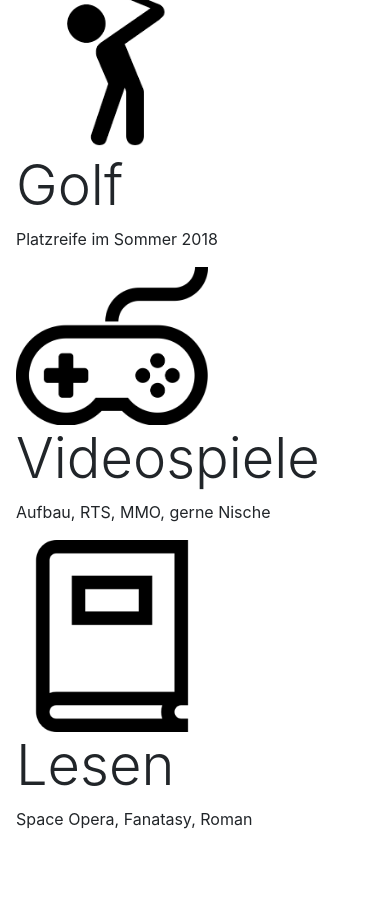
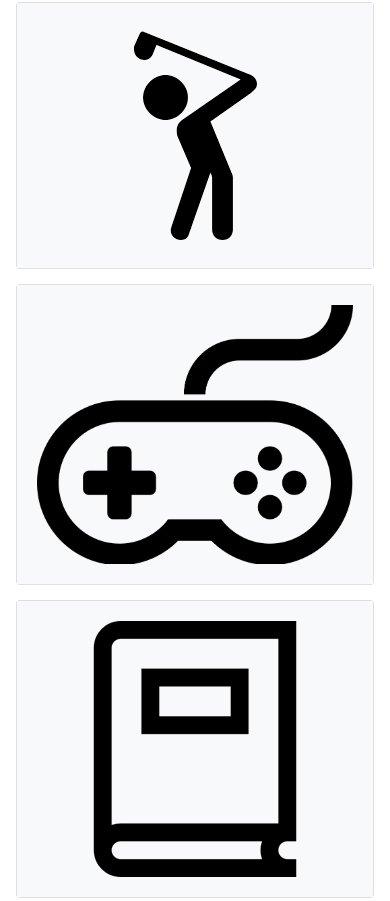
Before and after one commit to hendronicus/hendronicus.github.io, a plain HTML site: page index.html in a window 390 px wide. Shown: the part 4886-5787 px from the top of the page. Drawn offline with nearby package versions, Linux system fonts and the light colour scheme; a script that the page names is missing.

Commit message:
makes cards on interest responsive

```diff
--- a/index.html
+++ b/index.html
@@ -141,53 +141,64 @@
     <div class="jumbotron">
         <h1 class="display-4">Meine Hobbies</h1>
         <div class="card-deck">
-            <div class="flip-card">
-                <div class="flip-card-inner">
-                    <div class="flip-card-front">
-                        <img src="assets/images/guitar.png" style="width:12rem">
+
+            <div class="card card-flip">
+                <div class="card-front bg-light text-black">
+                    <div class="card-body">
+                        <img src="assets/images/guitar.png" class="img-fluid mx-auto d-block">
                     </div>
-                    <div class="flip-card-back">
+                </div>
+                <div class="card-back bg-light text-black">
+                    <div class="card-body">
                         <h1 class="display-4">Gitarre</h1>
                         <p>Klassisch, Elektrisch, Akustisch, Bouzouki, Ukulele</p>
                     </div>
                 </div>
             </div>
 
-            <div class="flip-card">
-                <div class="flip-card-inner">
-                    <div class="flip-card-front">
-                        <img src="assets/images/golf.png" style="width:12rem">
+            <div class="card card-flip">
+                <div class="card-front bg-light text-black">
+                    <div class="card-body">
+                        <img src="assets/images/golf.png" class="img-fluid mx-auto d-block">
                     </div>
-                    <div class="flip-card-back">
+                </div>
+                <div class="card-back bg-light text-black">
+                    <div class="card-body">
                         <h1 class="display-4">Golf</h1>
                         <p>Platzreife im Sommer 2018</p>
                     </div>
                 </div>
             </div>
 
-            <div class="flip-card">
-                <div class="flip-card-inner">
-                    <div class="flip-card-front">
-                        <img src="assets/images/videogames.png" style="width:12rem">
+            <div class="card card-flip">
+                <div class="card-front bg-light text-black">
+                    <div class="card-body">
+                        <img src="assets/images/videogames.png" class="img-fluid mx-auto d-block">
                     </div>
-                    <div class="flip-card-back">
+                </div>
+                <div class="card-back bg-light text-black">
+                    <div class="card-body">
                         <h1 class="display-4">Videospiele</h1>
-                        <p>Aufbau, RTS, MMO, gerne Nische</p>
+                        <p>Aufbau, Strategie, MMO; gerne Nische</p>
                     </div>
                 </div>
             </div>
 
-            <div class="flip-card">
-                <div class="flip-card-inner">
-                    <div class="flip-card-front">
-                        <img src="assets/images/book.png" style="width:12rem">
-                    </div>
-                    <div class="flip-card-back">
-                        <h1 class="display-4">Lesen</h1>
-                        <p>Space Opera, Fanatasy, Roman</p>
+            <div class="card card-flip">
+                <div class="card-front bg-light text-black">
+                    <div class="card-body">
+                        <img src="assets/images/book.png" class="img-fluid rounded mx-auto d-block">
                     </div>
                 </div>
-        </div>
+                <div class="card-back bg-light text-black">
+                    <div class="card-body">
+                        <h1 class="display-4">Lesen</h1>
+                        <p>Space-Opera, Fantasie, Romane</p>
+                    </div>
+                </div>
+            </div>
+
+
         </div>
         <!-- /card-deck -->
     </div>
```
